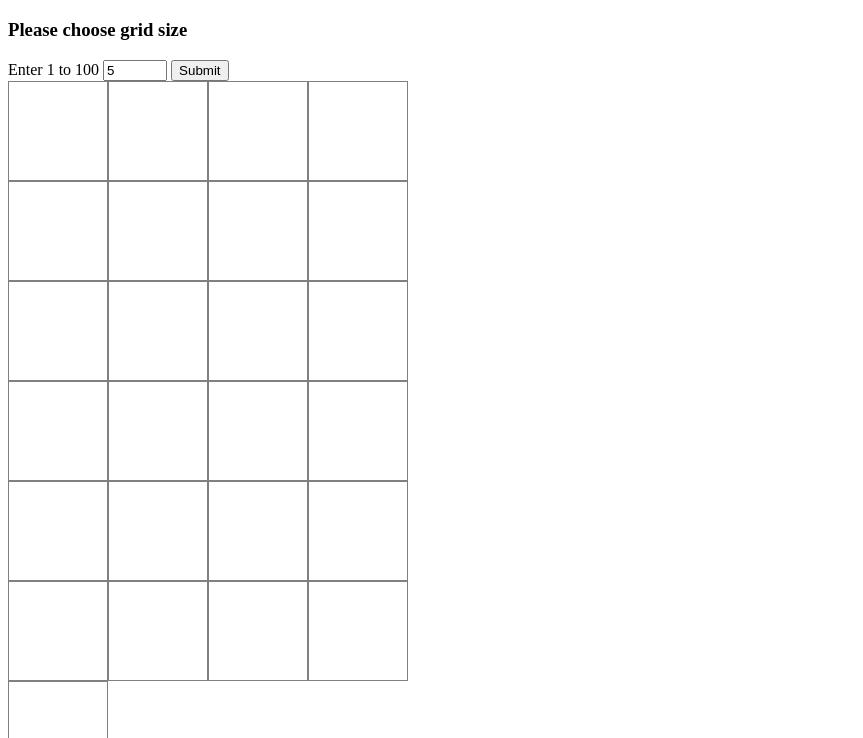
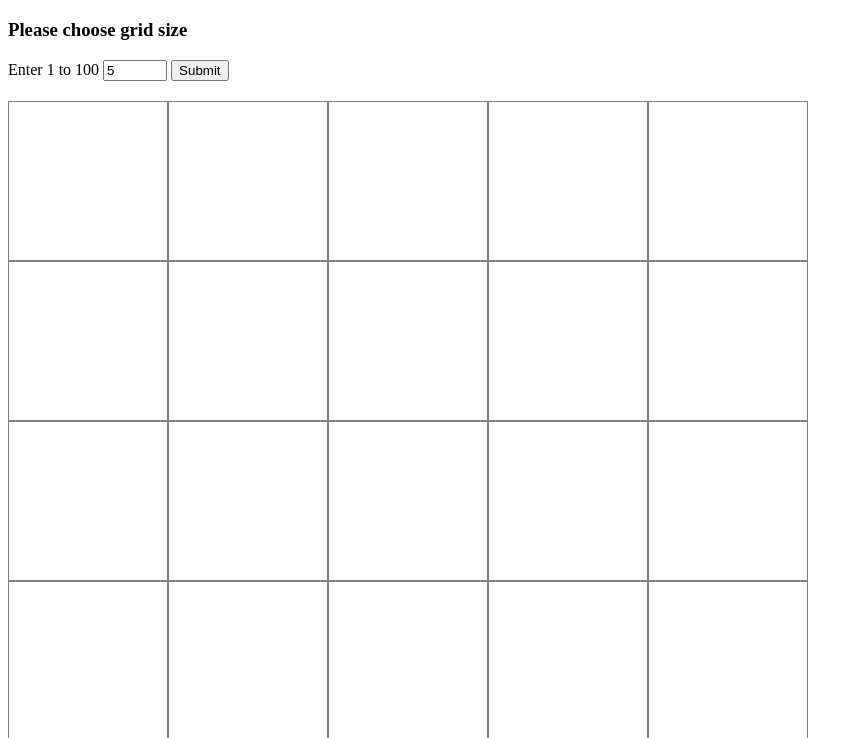
Before and after one commit to cyril-hhf/project_etch_a_sketch, a plain HTML site: page index.html in a window 1280 px wide. Both pictures are taken after typing "5" into the empty fields and a click on the button "Submit". Shown: the part 61-799 px from the top of the page, without its empty margins (0-863 px from the left). Drawn offline with Linux system fonts and the light colour scheme.

Commit message:
Grid is always square when size is changed

```diff
--- a/etch.js
+++ b/etch.js
@@ -7,9 +7,16 @@ document.addEventListener('DOMContentLoaded', () => {
     submitButton.addEventListener('click', () => {
         const inputValue = numberInput.value;
         gridContainer.innerHTML = '';
+
+        const itemSize = 800 / inputValue;
+        gridContainer.style.width = `${inputValue * itemSize}px`;
+        gridContainer.style.height = `${inputValue * itemSize}px`;
+
         for (let i = 1; i <= inputValue * inputValue; i++) {
             const gridItem = document.createElement('div');
             gridItem.className = 'grid-item';
+            gridItem.style.width = `${itemSize}px`;
+            gridItem.style.height = `${itemSize}px`;
             gridItem.addEventListener('mouseenter', () => {
                 gridItem.classList.add('hovered');
             });
--- a/stylesheet.css
+++ b/stylesheet.css
@@ -12,7 +12,7 @@
 #grid-container {
     display: flex;
     flex-wrap: wrap;
-    width: 400px;
+    margin-top: 20px;
 }
 
 .hovered {
```
